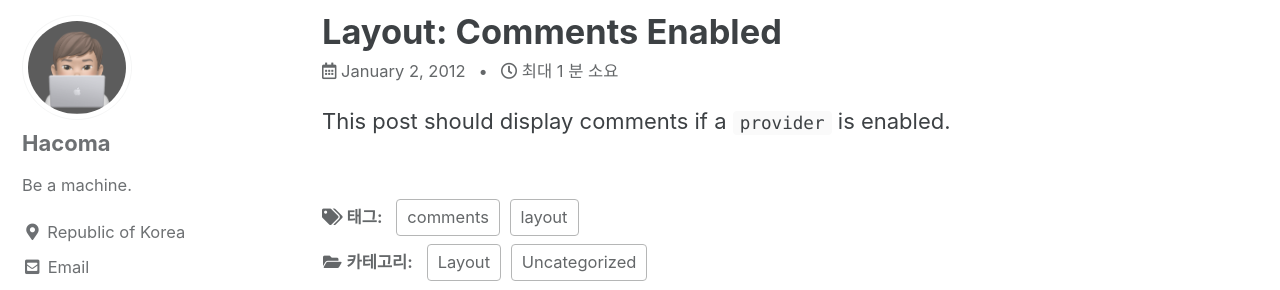
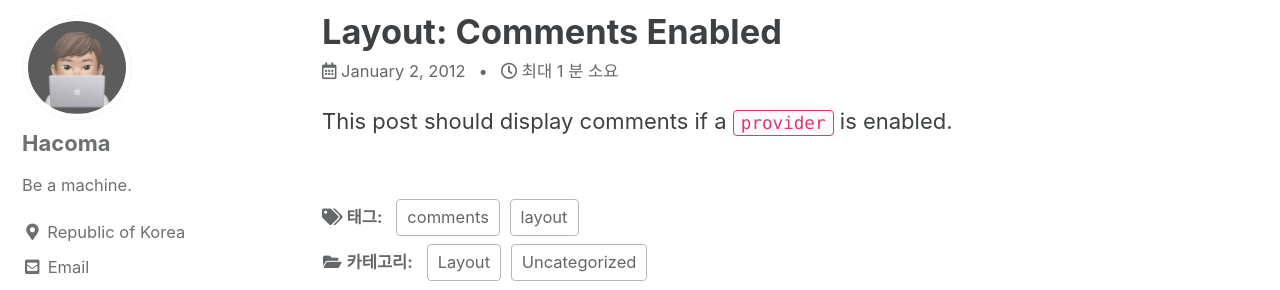
Before and after one commit to hacoma/hacoma.github.io, a Jekyll site: the page built from _posts/2012-01-02-layout-comments.md, in a window 1280 px wide. Shown: the part 163-453 px from the top of the page. Built offline with Jekyll 4.4.1, drawn with Linux system fonts in a browser that asks for light colours; cached includes are drawn as plain includes; comment, search, counter and statistics services are not loaded.

Commit message:
fix: Change inline code css

```diff
--- a/_sass/minimal-mistakes/_base.scss
+++ b/_sass/minimal-mistakes/_base.scss
@@ -168,8 +168,12 @@ td > code {
   padding-top: 0.1rem;
   padding-bottom: 0.1rem;
   font-size: 0.8em;
+  color: $code-text-color;
   background: $code-background-color;
   border-radius: $border-radius;
+  border-style: solid;
+  border-width: 1px;
+  border-color: $code-line-color;
 
   &:before,
   &:after {
--- a/_sass/minimal-mistakes/_variables.scss
+++ b/_sass/minimal-mistakes/_variables.scss
@@ -62,8 +62,10 @@ $light-gray: mix(#fff, $gray, 50%) !default;
 $lighter-gray: mix(#fff, $gray, 90%) !default;
 
 $background-color: #fff !default;
-$code-background-color: #fafafa !default;
+$code-text-color: #da3a6a !default;
+$code-background-color: #fffbfe !default;
 $code-background-color-dark: $light-gray !default;
+$code-line-color: #da3a6a !default;
 $text-color: $dark-gray !default;
 $muted-text-color: mix(#fff, $text-color, 20%) !default;
 $border-color: $lighter-gray !default;
```
